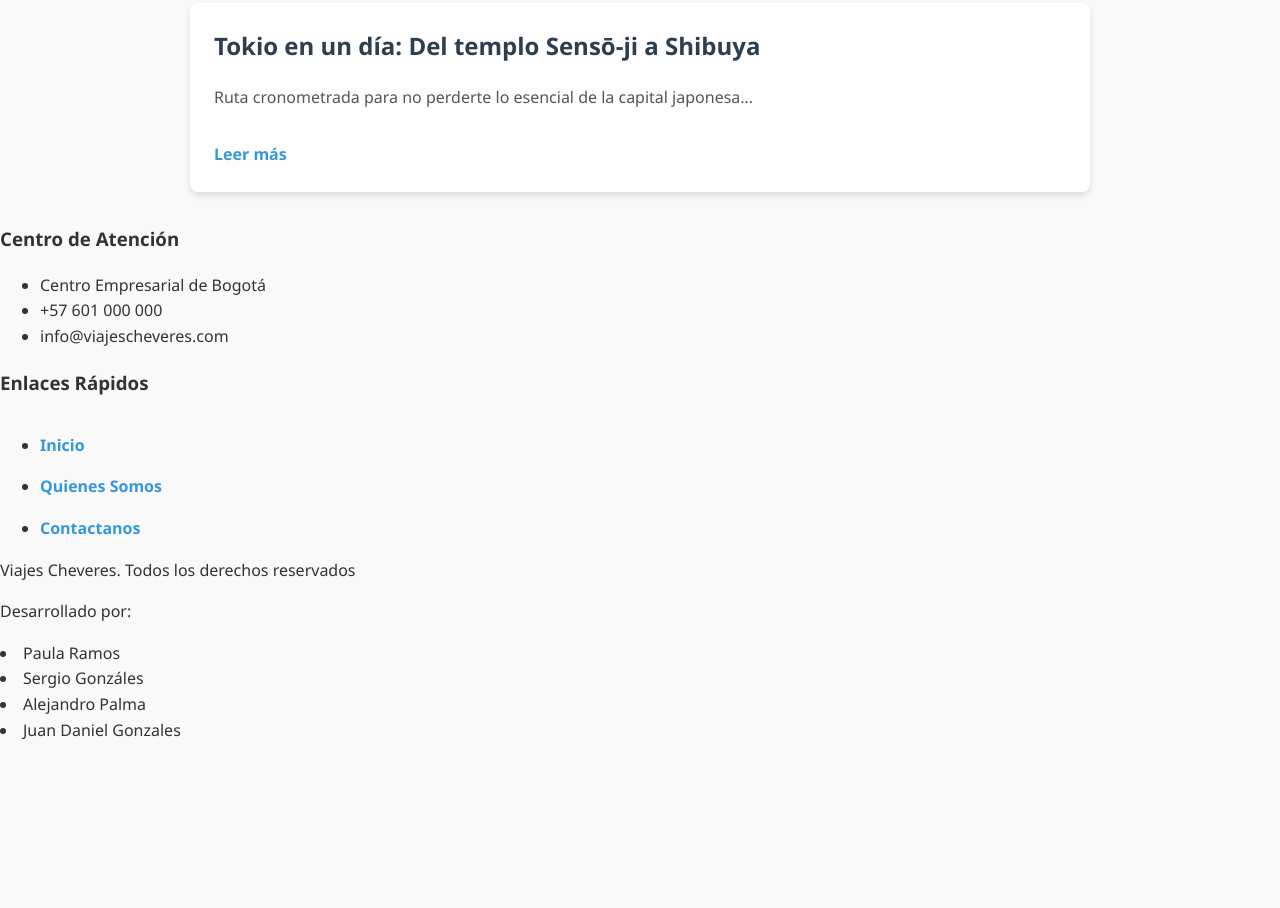
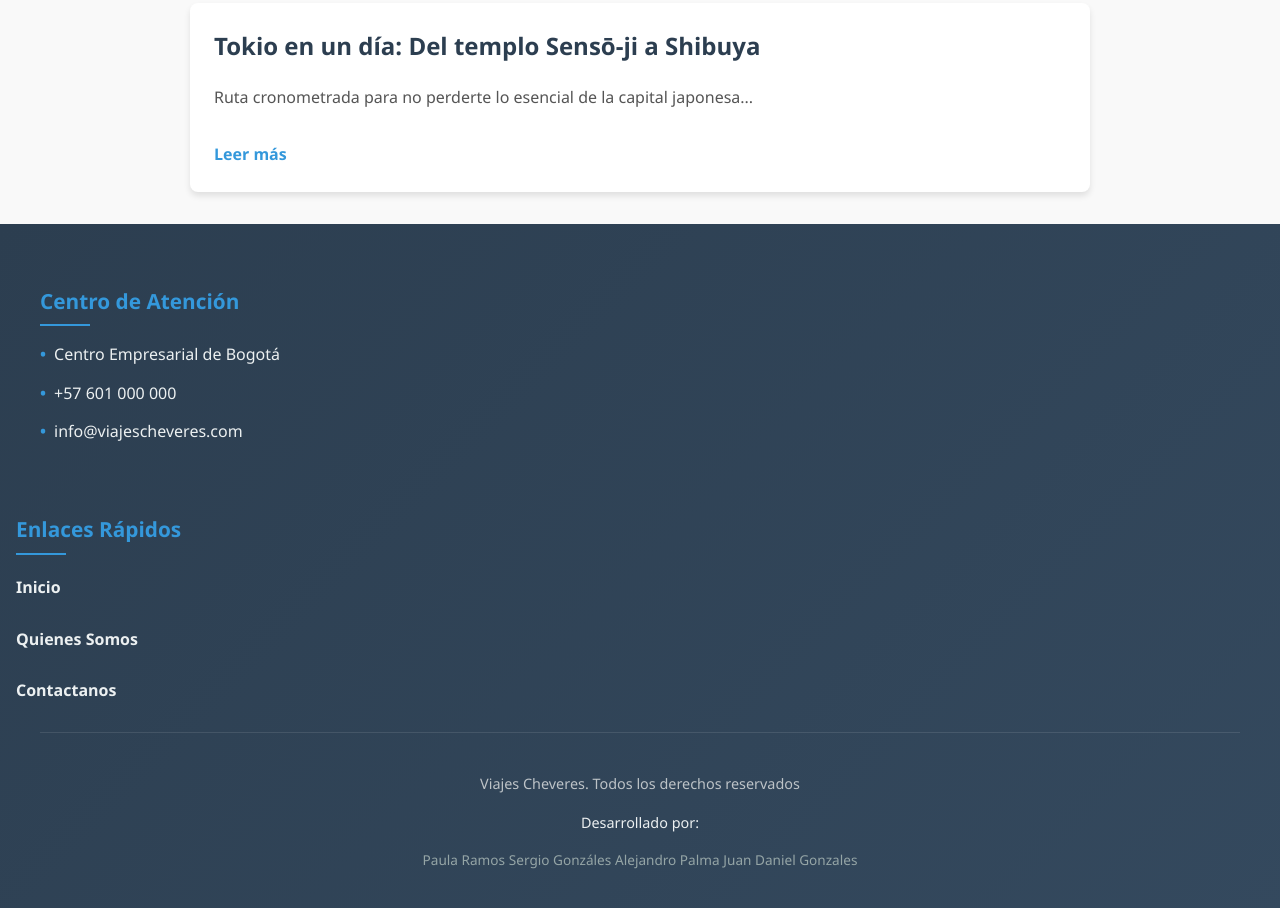
Before and after one commit to SergioMesa2002/viajes_cheveres.com, a plain HTML site: page index.html in a window 1280 px wide. Shown: the part 1860-2768 px from the top of the page. Before the commit the page ends 2619 px from the top, so only its background shows below. Drawn offline with Linux system fonts and the light colour scheme.

Commit message:
Actualización de pagina

```diff
--- a/style.css
+++ b/style.css
@@ -254,3 +254,130 @@ a:hover {
 .formulario-contacto button:hover {
   background-color: #ff5c8d;
 }
+
+/* Estilos para el footer */
+footer {
+    background: linear-gradient(135deg, #2c3e50, #34495e);
+    color: #ecf0f1;
+    padding: 2.5rem 1rem;
+    font-family: 'Segoe UI', Tahoma, Geneva, Verdana, sans-serif;
+}
+
+.contenido_pie {
+    display: flex;
+    flex-wrap: wrap;
+    justify-content: space-around;
+    max-width: 1200px;
+    margin: 0 auto 2rem;
+    gap: 2rem;
+}
+
+.seccion_pie, .rapidos {
+    flex: 1;
+    min-width: 250px;
+    margin-bottom: 1.5rem;
+}
+
+.seccion_pie h3, .rapidos h3 {
+    color: #3498db;
+    font-size: 1.3rem;
+    margin-bottom: 1rem;
+    position: relative;
+    padding-bottom: 0.5rem;
+}
+
+.seccion_pie h3::after, .rapidos h3::after {
+    content: '';
+    position: absolute;
+    left: 0;
+    bottom: 0;
+    width: 50px;
+    height: 2px;
+    background: #3498db;
+}
+
+.contacto_pie, .links {
+    list-style: none;
+    padding: 0;
+    margin: 0;
+}
+
+.contacto_pie li {
+    margin-bottom: 0.8rem;
+    display: flex;
+    align-items: center;
+    gap: 0.5rem;
+}
+
+.contacto_pie li::before {
+    content: "•";
+    color: #3498db;
+    font-weight: bold;
+}
+
+.links li {
+    margin-bottom: 0.6rem;
+}
+
+.links a {
+    color: #ecf0f1;
+    text-decoration: none;
+    transition: color 0.3s;
+    display: block;
+    padding: 0.3rem 0;
+}
+
+.links a:hover {
+    color: #3498db;
+    transform: translateX(5px);
+}
+
+.copyright {
+    text-align: center;
+    padding-top: 1.5rem;
+    border-top: 1px solid rgba(255, 255, 255, 0.1);
+    max-width: 1200px;
+    margin: 0 auto;
+    font-size: 0.9rem;
+}
+
+.copyright p:first-child {
+    margin-bottom: 1rem;
+    color: #bdc3c7;
+}
+
+.copyright ul {
+    list-style: none;
+    padding: 0;
+    display: flex;
+    justify-content: center;
+    flex-wrap: wrap;
+    gap: 1rem;
+    margin: 0.5rem 0;
+}
+
+.copyright li {
+    display: inline-block;
+    color: #95a5a6;
+    font-size: 0.85rem;
+}
+
+/* Responsive */
+@media (max-width: 768px) {
+    .contenido_pie {
+        flex-direction: column;
+        align-items: center;
+        text-align: center;
+    }
+
+    .seccion_pie h3::after, .rapidos h3::after {
+        left: 50%;
+        transform: translateX(-50%);
+    }
+
+    .links {
+        display: flex;
+        flex-direction: column;
+        align-items: center;
+    }
+}
```
